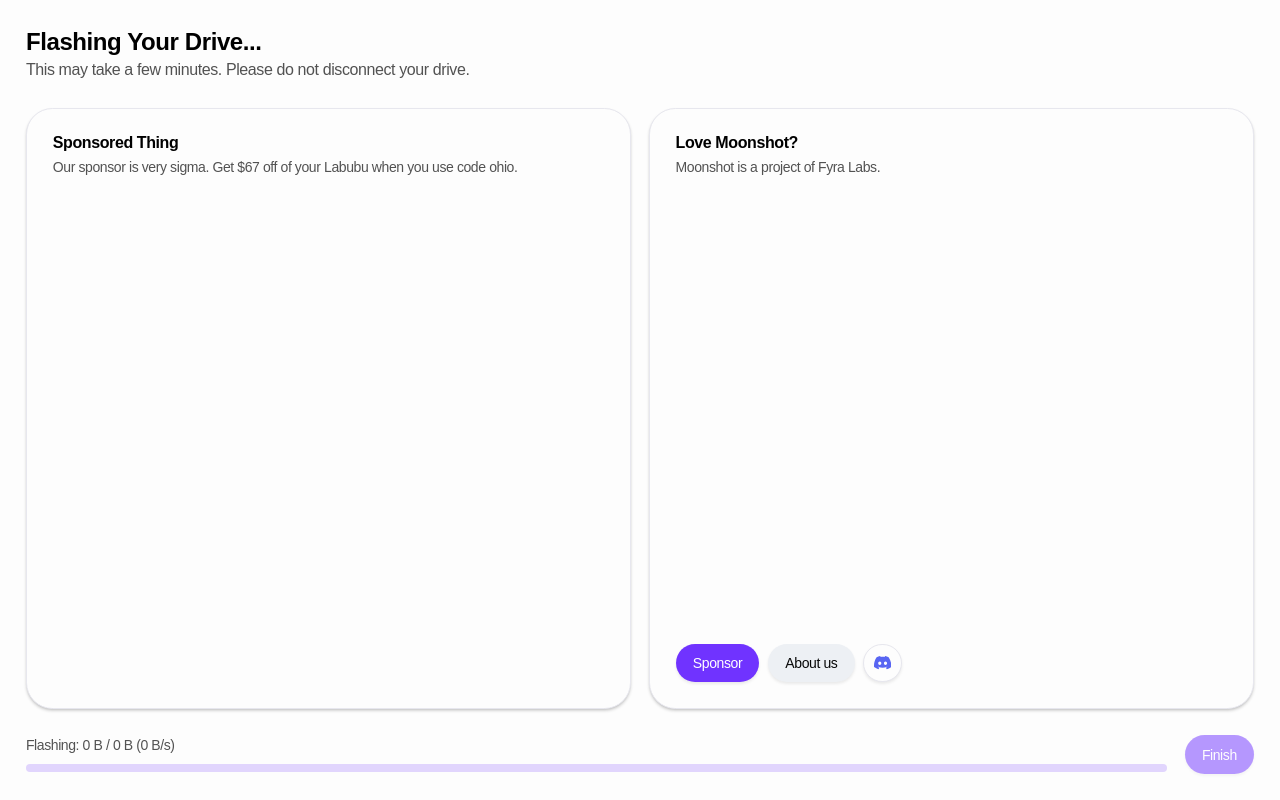
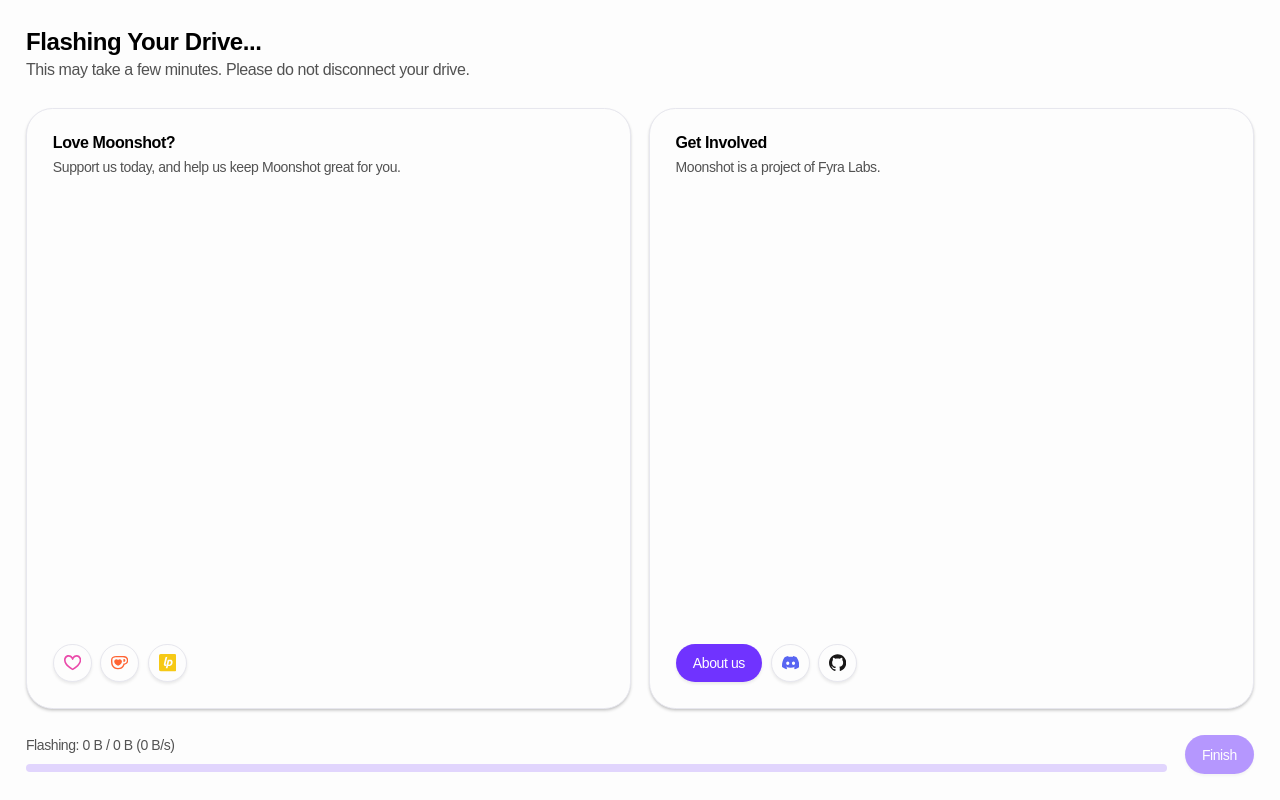
Before and after one commit to FyraLabs/moonshot, a SvelteKit app in the folder frontend/: page /progress in a window 1280 px wide. Built offline with nearby package versions, Linux system fonts and the light colour scheme; what @wailsio/runtime would draw is missing.

Commit message:
final tweaks

```diff
--- /dev/null
+++ b/frontend/src/lib/components/ui/button-group/button-group-separator.svelte
@@ -0,0 +1,20 @@
+<script lang="ts">
+	import { cn } from "$lib/utils.js";
+	import type { ComponentProps } from "svelte";
+	import { Separator } from "$lib/components/ui/separator/index.js";
+
+	let {
+		ref = $bindable(null),
+		class: className,
+		orientation = "vertical",
+		...restProps
+	}: ComponentProps<typeof Separator> = $props();
+</script>
+
+<Separator
+	bind:ref
+	data-slot="button-group-separator"
+	{orientation}
+	class={cn("bg-input relative !m-0 self-stretch data-[orientation=vertical]:h-auto", className)}
+	{...restProps}
+/>
--- /dev/null
+++ b/frontend/src/lib/components/ui/button-group/button-group-text.svelte
@@ -0,0 +1,30 @@
+<script lang="ts">
+	import { cn, type WithElementRef } from "$lib/utils.js";
+	import type { HTMLAttributes } from "svelte/elements";
+	import type { Snippet } from "svelte";
+
+	let {
+		ref = $bindable(null),
+		class: className,
+		child,
+		...restProps
+	}: WithElementRef<HTMLAttributes<HTMLDivElement>> & {
+		child?: Snippet<[{ props: Record<string, unknown> }]>;
+	} = $props();
+
+	const mergedProps = $derived({
+		...restProps,
+		class: cn(
+			"bg-muted flex items-center gap-2 rounded-md border px-4 text-sm font-medium shadow-xs [&_svg]:pointer-events-none [&_svg:not([class*='size-'])]:size-4",
+			className
+		),
+	});
+</script>
+
+{#if child}
+	{@render child({ props: mergedProps })}
+{:else}
+	<div bind:this={ref} {...mergedProps}>
+		{@render mergedProps.children?.()}
+	</div>
+{/if}
--- /dev/null
+++ b/frontend/src/lib/components/ui/button-group/button-group.svelte
@@ -0,0 +1,46 @@
+<script lang="ts" module>
+	import { tv, type VariantProps } from "tailwind-variants";
+
+	export const buttonGroupVariants = tv({
+		base: "flex w-fit items-stretch has-[>[data-slot=button-group]]:gap-2 [&>*]:focus-visible:relative [&>*]:focus-visible:z-10 has-[select[aria-hidden=true]:last-child]:[&>[data-slot=select-trigger]:last-of-type]:rounded-e-md [&>[data-slot=select-trigger]:not([class*='w-'])]:w-fit [&>input]:flex-1",
+		variants: {
+			orientation: {
+				horizontal:
+					"[&>*:not(:first-child)]:rounded-s-none [&>*:not(:first-child)]:border-s-0 [&>*:not(:last-child)]:rounded-e-none",
+				vertical:
+					"flex-col [&>*:not(:first-child)]:rounded-t-none [&>*:not(:first-child)]:border-t-0 [&>*:not(:last-child)]:rounded-b-none",
+			},
+		},
+		defaultVariants: {
+			orientation: "horizontal",
+		},
+	});
+
+	export type ButtonGroupOrientation = VariantProps<typeof buttonGroupVariants>["orientation"];
+</script>
+
+<script lang="ts">
+	import { cn, type WithElementRef } from "$lib/utils.js";
+	import type { HTMLAttributes } from "svelte/elements";
+
+	let {
+		ref = $bindable(null),
+		class: className,
+		children,
+		orientation = "horizontal",
+		...restProps
+	}: WithElementRef<HTMLAttributes<HTMLDivElement>> & {
+		orientation?: ButtonGroupOrientation;
+	} = $props();
+</script>
+
+<div
+	bind:this={ref}
+	role="group"
+	data-slot="button-group"
+	data-orientation={orientation}
+	class={cn(buttonGroupVariants({ orientation }), className)}
+	{...restProps}
+>
+	{@render children?.()}
+</div>
--- /dev/null
+++ b/frontend/src/lib/components/ui/button-group/index.ts
@@ -0,0 +1,13 @@
+import Root from "./button-group.svelte";
+import Text from "./button-group-text.svelte";
+import Separator from "./button-group-separator.svelte";
+
+export {
+	Root,
+	Text,
+	Separator,
+	//
+	Root as ButtonGroup,
+	Text as ButtonGroupText,
+	Separator as ButtonGroupSeparator,
+};
--- a/frontend/src/routes/progress/+page.svelte
+++ b/frontend/src/routes/progress/+page.svelte
@@ -23,24 +23,60 @@
 	<div class="flex flex-1 flex-wrap gap-4">
 		<Card.Root class="flex-1">
 			<Card.Header>
-				<Card.Title>Sponsored Thing</Card.Title>
+				<Card.Title>Love Moonshot?</Card.Title>
 				<Card.Description
-					>Our sponsor is very sigma. Get $67 off of your Labubu when you use code ohio.</Card.Description
+					>Support us today, and help us keep Moonshot great for you.</Card.Description
 				>
 			</Card.Header>
+			<Card.Footer class="mt-auto flex gap-2">
+				<Button
+					variant="outline"
+					size="icon"
+					onclick={() => Browser.OpenURL('https://github.com/sponsors/fyralabs')}
+					class="text-[#EA4AAA]"
+				>
+					<svg role="img" viewBox="0 0 24 24" xmlns="http://www.w3.org/2000/svg"
+						><title>GitHub Sponsors</title><path
+							fill="currentColor"
+							d="M17.625 1.499c-2.32 0-4.354 1.203-5.625 3.03-1.271-1.827-3.305-3.03-5.625-3.03C3.129 1.499 0 4.253 0 8.249c0 4.275 3.068 7.847 5.828 10.227a33.14 33.14 0 0 0 5.616 3.876l.028.017.008.003-.001.003c.163.085.342.126.521.125.179.001.358-.041.521-.125l-.001-.003.008-.003.028-.017a33.14 33.14 0 0 0 5.616-3.876C20.932 16.096 24 12.524 24 8.249c0-3.996-3.129-6.75-6.375-6.75zm-.919 15.275a30.766 30.766 0 0 1-4.703 3.316l-.004-.002-.004.002a30.955 30.955 0 0 1-4.703-3.316c-2.677-2.307-5.047-5.298-5.047-8.523 0-2.754 2.121-4.5 4.125-4.5 2.06 0 3.914 1.479 4.544 3.684.143.495.596.797 1.086.796.49.001.943-.302 1.085-.796.63-2.205 2.484-3.684 4.544-3.684 2.004 0 4.125 1.746 4.125 4.5 0 3.225-2.37 6.216-5.048 8.523z"
+						/></svg
+					>
+				</Button>
+				<Button
+					variant="outline"
+					size="icon"
+					onclick={() => Browser.OpenURL('https://ko-fi.com/fyralabs')}
+					class="text-[#FF6433]"
+				>
+					<svg role="img" viewBox="0 0 24 24" xmlns="http://www.w3.org/2000/svg"
+						><title>Ko-fi</title><path
+							fill="currentColor"
+							d="M11.351 2.715c-2.7 0-4.986.025-6.83.26C2.078 3.285 0 5.154 0 8.61c0 3.506.182 6.13 1.585 8.493 1.584 2.701 4.233 4.182 7.662 4.182h.83c4.209 0 6.494-2.234 7.637-4a9.5 9.5 0 0 0 1.091-2.338C21.792 14.688 24 12.22 24 9.208v-.415c0-3.247-2.13-5.507-5.792-5.87-1.558-.156-2.65-.208-6.857-.208m0 1.947c4.208 0 5.09.052 6.571.182 2.624.311 4.13 1.584 4.13 4v.39c0 2.156-1.792 3.844-3.87 3.844h-.935l-.156.649c-.208 1.013-.597 1.818-1.039 2.546-.909 1.428-2.545 3.064-5.922 3.064h-.805c-2.571 0-4.831-.883-6.078-3.195-1.09-2-1.298-4.155-1.298-7.506 0-2.181.857-3.402 3.012-3.714 1.533-.233 3.559-.26 6.39-.26m6.547 2.287c-.416 0-.65.234-.65.546v2.935c0 .311.234.545.65.545 1.324 0 2.051-.754 2.051-2s-.727-2.026-2.052-2.026m-10.39.182c-1.818 0-3.013 1.48-3.013 3.142 0 1.533.858 2.857 1.949 3.897.727.701 1.87 1.429 2.649 1.896a1.47 1.47 0 0 0 1.507 0c.78-.467 1.922-1.195 2.623-1.896 1.117-1.039 1.974-2.364 1.974-3.897 0-1.662-1.247-3.142-3.039-3.142-1.065 0-1.792.545-2.338 1.298-.493-.753-1.246-1.298-2.312-1.298"
+						/></svg
+					>
+				</Button>
+				<Button
+					variant="outline"
+					size="icon"
+					onclick={() => Browser.OpenURL('https://liberapay.com/fyra')}
+					class="text-[#F6C915]"
+				>
+					<svg role="img" viewBox="0 0 24 24" xmlns="http://www.w3.org/2000/svg"
+						><title>Liberapay</title><path
+							fill="currentColor"
+							d="M2.32 0A2.321 2.321 0 0 0 0 2.32v19.36A2.321 2.321 0 0 0 2.32 24h19.36A2.32 2.32 0 0 0 24 21.68V2.32A2.32 2.32 0 0 0 21.68 0zm9.208 3.98l-2.27 9.405a2.953 2.953 0 0 0-.073.539.853.853 0 0 0 .09.432.7.7 0 0 0 .334.302c.157.077.378.126.661.147l-.49 2.008c-.772 0-1.38-.1-1.82-.3-.441-.203-.757-.477-.947-.826a2.391 2.391 0 0 1-.278-1.2c.005-.452.068-.933.188-1.445l2.074-8.67zm3.9 3.888c.61 0 1.135.092 1.576.277.44.185.802.438 1.085.76.283.32.493.696.629 1.126.136.43.204.89.204 1.379v.001c0 .794-.13 1.52-.392 2.179a5.16 5.16 0 0 1-1.086 1.706 4.84 4.84 0 0 1-1.665 1.118c-.648.267-1.353.4-2.114.4-.37 0-.74-.033-1.11-.098l-.735 2.956H9.403l2.71-11.298c.435-.13.934-.248 1.494-.351a10.045 10.045 0 0 1 1.821-.155zm-.31 2.041a4.67 4.67 0 0 0-.98.098l-1.143 4.752c.185.044.413.065.685.065.425 0 .812-.079 1.16-.237a2.556 2.556 0 0 0 .89-.661c.244-.283.435-.623.571-1.02a4.03 4.03 0 0 0 .204-1.315c0-.468-.104-.865-.31-1.192-.207-.326-.566-.49-1.077-.49z"
+						/></svg
+					>
+				</Button>
+			</Card.Footer>
 		</Card.Root>
 		<Card.Root class="flex-1">
 			<Card.Header>
-				<Card.Title>Love Moonshot?</Card.Title>
+				<Card.Title>Get Involved</Card.Title>
 				<Card.Description>Moonshot is a project of Fyra Labs.</Card.Description>
 			</Card.Header>
 			<Card.Footer class="mt-auto flex gap-2">
-				<Button onclick={() => Browser.OpenURL('https://github.com/sponsors/FyraLabs')}
-					>Sponsor</Button
-				>
-				<Button variant="secondary" onclick={() => Browser.OpenURL('https://fyralabs.com')}
-					>About us</Button
-				>
+				<Button onclick={() => Browser.OpenURL('https://fyralabs.com')}>About us</Button>
 				<Button
 					variant="outline"
 					size="icon"
@@ -51,6 +87,18 @@
 						><path
 							fill="currentColor"
 							d="M20.317 4.3698a19.7913 19.7913 0 00-4.8851-1.5152.0741.0741 0 00-.0785.0371c-.211.3753-.4447.8648-.6083 1.2495-1.8447-.2762-3.68-.2762-5.4868 0-.1636-.3933-.4058-.8742-.6177-1.2495a.077.077 0 00-.0785-.037 19.7363 19.7363 0 00-4.8852 1.515.0699.0699 0 00-.0321.0277C.5334 9.0458-.319 13.5799.0992 18.0578a.0824.0824 0 00.0312.0561c2.0528 1.5076 4.0413 2.4228 5.9929 3.0294a.0777.0777 0 00.0842-.0276c.4616-.6304.8731-1.2952 1.226-1.9942a.076.076 0 00-.0416-.1057c-.6528-.2476-1.2743-.5495-1.8722-.8923a.077.077 0 01-.0076-.1277c.1258-.0943.2517-.1923.3718-.2914a.0743.0743 0 01.0776-.0105c3.9278 1.7933 8.18 1.7933 12.0614 0a.0739.0739 0 01.0785.0095c.1202.099.246.1981.3728.2924a.077.077 0 01-.0066.1276 12.2986 12.2986 0 01-1.873.8914.0766.0766 0 00-.0407.1067c.3604.698.7719 1.3628 1.225 1.9932a.076.076 0 00.0842.0286c1.961-.6067 3.9495-1.5219 6.0023-3.0294a.077.077 0 00.0313-.0552c.5004-5.177-.8382-9.6739-3.5485-13.6604a.061.061 0 00-.0312-.0286zM8.02 15.3312c-1.1825 0-2.1569-1.0857-2.1569-2.419 0-1.3332.9555-2.4189 2.157-2.4189 1.2108 0 2.1757 1.0952 2.1568 2.419 0 1.3332-.9555 2.4189-2.1569 2.4189zm7.9748 0c-1.1825 0-2.1569-1.0857-2.1569-2.419 0-1.3332.9554-2.4189 2.1569-2.4189 1.2108 0 2.1757 1.0952 2.1568 2.419 0 1.3332-.946 2.4189-2.1568 2.4189Z"
+						/></svg
+					>
+				</Button>
+				<Button
+					variant="outline"
+					size="icon"
+					class="text-[#181717]"
+					onclick={() => Browser.OpenURL('https://github.com/fyralabs/moonshot')}
+				>
+					<svg role="img" viewBox="0 0 24 24" xmlns="http://www.w3.org/2000/svg" fill="currentColor"
+						><title>GitHub</title><path
+							d="M12 .297c-6.63 0-12 5.373-12 12 0 5.303 3.438 9.8 8.205 11.385.6.113.82-.258.82-.577 0-.285-.01-1.04-.015-2.04-3.338.724-4.042-1.61-4.042-1.61C4.422 18.07 3.633 17.7 3.633 17.7c-1.087-.744.084-.729.084-.729 1.205.084 1.838 1.236 1.838 1.236 1.07 1.835 2.809 1.305 3.495.998.108-.776.417-1.305.76-1.605-2.665-.3-5.466-1.332-5.466-5.93 0-1.31.465-2.38 1.235-3.22-.135-.303-.54-1.523.105-3.176 0 0 1.005-.322 3.3 1.23.96-.267 1.98-.399 3-.405 1.02.006 2.04.138 3 .405 2.28-1.552 3.285-1.23 3.285-1.23.645 1.653.24 2.873.12 3.176.765.84 1.23 1.91 1.23 3.22 0 4.61-2.805 5.625-5.475 5.92.42.36.81 1.096.81 2.22 0 1.606-.015 2.896-.015 3.286 0 .315.21.69.825.57C20.565 22.092 24 17.592 24 12.297c0-6.627-5.373-12-12-12"
 						/></svg
 					>
 				</Button>
--- a/frontend/src/routes/settings.svelte.ts
+++ b/frontend/src/routes/settings.svelte.ts
@@ -1,4 +1,4 @@
 import { PersistedState } from 'runed';
 
 export const showAllDrives = new PersistedState('showAllDrives', false);
-export const enableAnalytics = new PersistedState('enableAnalytics', true);
+// export const enableAnalytics = new PersistedState('enableAnalytics', true);
```
Also changed, not shown: frontend/src/routes/settings/+page.svelte (+4 -5 lines), 3 other files (tests, documents, lock files or other folders).
